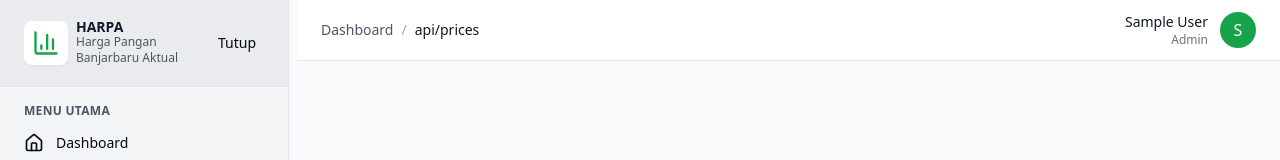
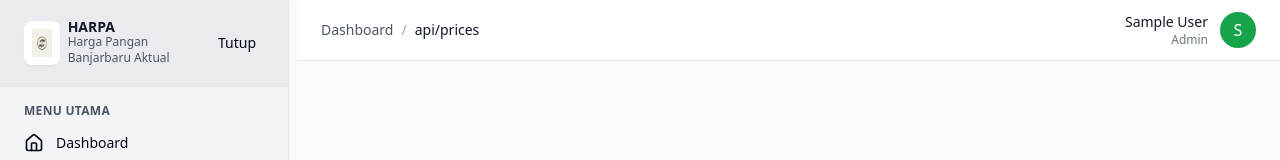
Before and after one commit to nikmatRMT/proyek-hargapangan, a React (Vite) app in the folder web-admin/: page /api/prices in a window 1280 px wide. Shown: the top 160 px of the page. Built offline with nearby package versions, Linux system fonts and the light colour scheme; no server answers; sample sign-in values are in the browser's storage.

Commit message:
Update sidebar logo

```diff
--- a/web-admin/src/components/layout/AppShell.tsx
+++ b/web-admin/src/components/layout/AppShell.tsx
@@ -134,7 +134,7 @@ export function AppShell({ children }: { children: React.ReactNode }) {
               <div className="flex items-center justify-between gap-3 px-4 py-3">
                 <div className="flex items-center gap-2">
                   <div className="bg-white p-2 rounded-lg shadow-sm">
-                    <BarChart3 className="h-7 w-7 text-green-600" />
+                    <img src="/logo.png" alt="HARPA Logo" className="h-7 w-7" />
                   </div>
                   <div>
                     <div className="text-sm font-bold text-gray-900 leading-none">HARPA</div>
```
